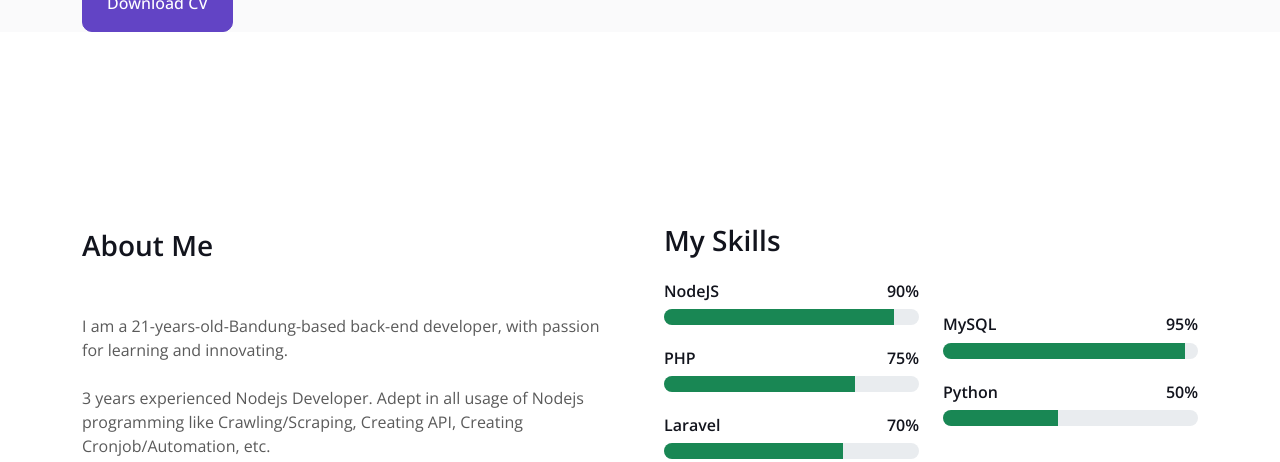
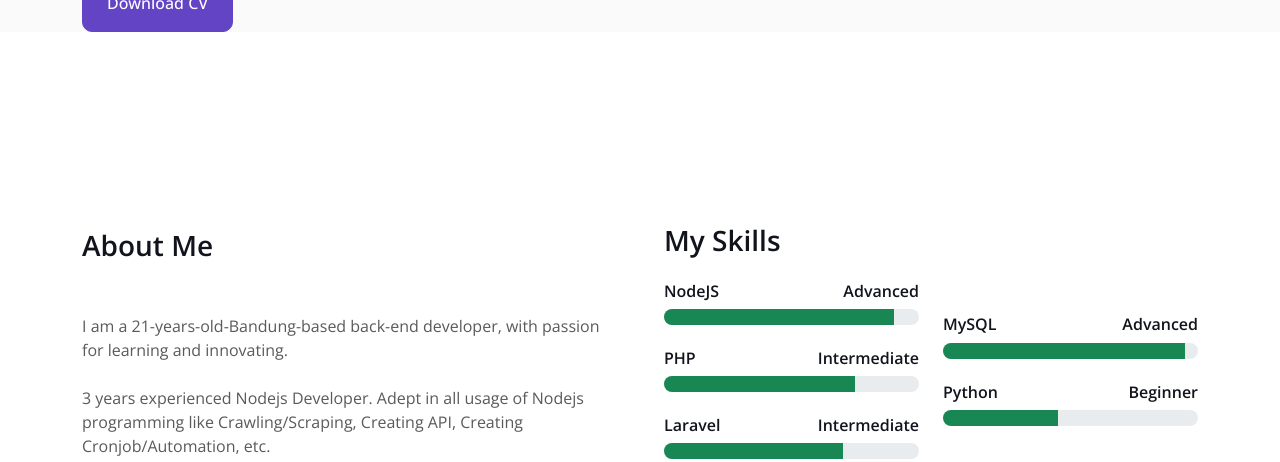
Before and after one commit to adityawisnuf/adityawisnuf.github.io, a plain HTML site: page index.html in a window 1280 px wide. Shown: the part 338-800 px from the top of the page. Drawn offline with nearby package versions, Linux system fonts and the light colour scheme.

Commit message:
Update wording

```diff
--- a/index.html
+++ b/index.html
@@ -3,7 +3,7 @@
 
 <head>
     <meta charset="utf-8">
-    <title>Aditya`s Portfolio</title>
+    <title>Aditya Wisnu - Portfolio</title>
     <meta content="width=device-width, initial-scale=1.0" name="viewport">
     <meta content="" name="keywords">
     <meta content="" name="description">
@@ -107,7 +107,7 @@
                             <div class="skill mb-4">
                                 <div class="d-flex justify-content-between">
                                     <h6 class="font-weight-bold">NodeJS</h6>
-                                    <h6 class="font-weight-bold">90%</h6>
+                                    <h6 class="font-weight-bold">Advanced</h6>
                                 </div>
                                 <div class="progress">
                                     <div class="progress-bar bg-success" role="progressbar" aria-valuenow="90" aria-valuemin="0" aria-valuemax="100"></div>
@@ -116,7 +116,7 @@
                             <div class="skill mb-4">
                                 <div class="d-flex justify-content-between">
                                     <h6 class="font-weight-bold">PHP</h6>
-                                    <h6 class="font-weight-bold">75%</h6>
+                                    <h6 class="font-weight-bold">Intermediate</h6>
                                 </div>
                                 <div class="progress">
                                     <div class="progress-bar bg-success" role="progressbar" aria-valuenow="75" aria-valuemin="0" aria-valuemax="100"></div>
@@ -125,7 +125,7 @@
                             <div class="skill mb-4">
                                 <div class="d-flex justify-content-between">
                                     <h6 class="font-weight-bold">Laravel</h6>
-                                    <h6 class="font-weight-bold">70%</h6>
+                                    <h6 class="font-weight-bold">Intermediate</h6>
                                 </div>
                                 <div class="progress">
                                     <div class="progress-bar bg-success" role="progressbar" aria-valuenow="70" aria-valuemin="0" aria-valuemax="100"></div>
@@ -136,7 +136,7 @@
                             <div class="skill mb-4">
                                 <div class="d-flex justify-content-between">
                                     <h6 class="font-weight-bold">MySQL</h6>
-                                    <h6 class="font-weight-bold">95%</h6>
+                                    <h6 class="font-weight-bold">Advanced</h6>
                                 </div>
                                 <div class="progress">
                                     <div class="progress-bar bg-success" role="progressbar" aria-valuenow="95" aria-valuemin="0" aria-valuemax="100"></div>
@@ -145,7 +145,7 @@
                             <div class="skill mb-4">
                                 <div class="d-flex justify-content-between">
                                     <h6 class="font-weight-bold">Python</h6>
-                                    <h6 class="font-weight-bold">50%</h6>
+                                    <h6 class="font-weight-bold">Beginner</h6>
                                 </div>
                                 <div class="progress">
                                     <div class="progress-bar bg-success" role="progressbar" aria-valuenow="45" aria-valuemin="0" aria-valuemax="100"></div>
```
